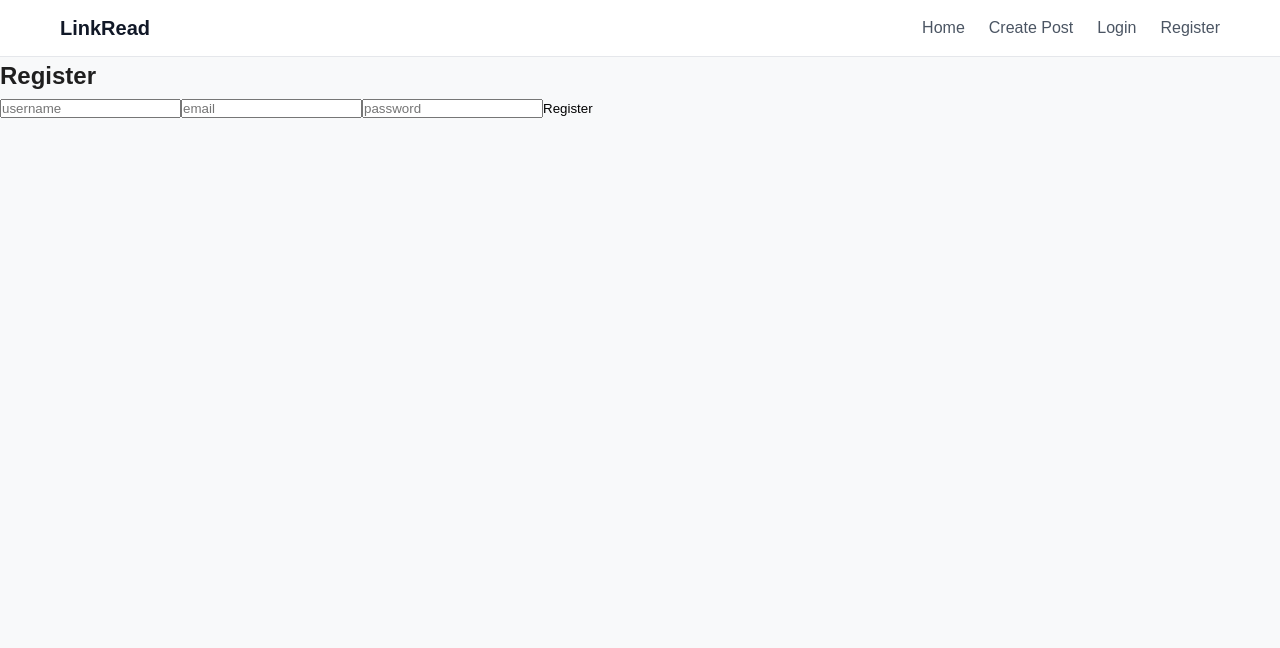
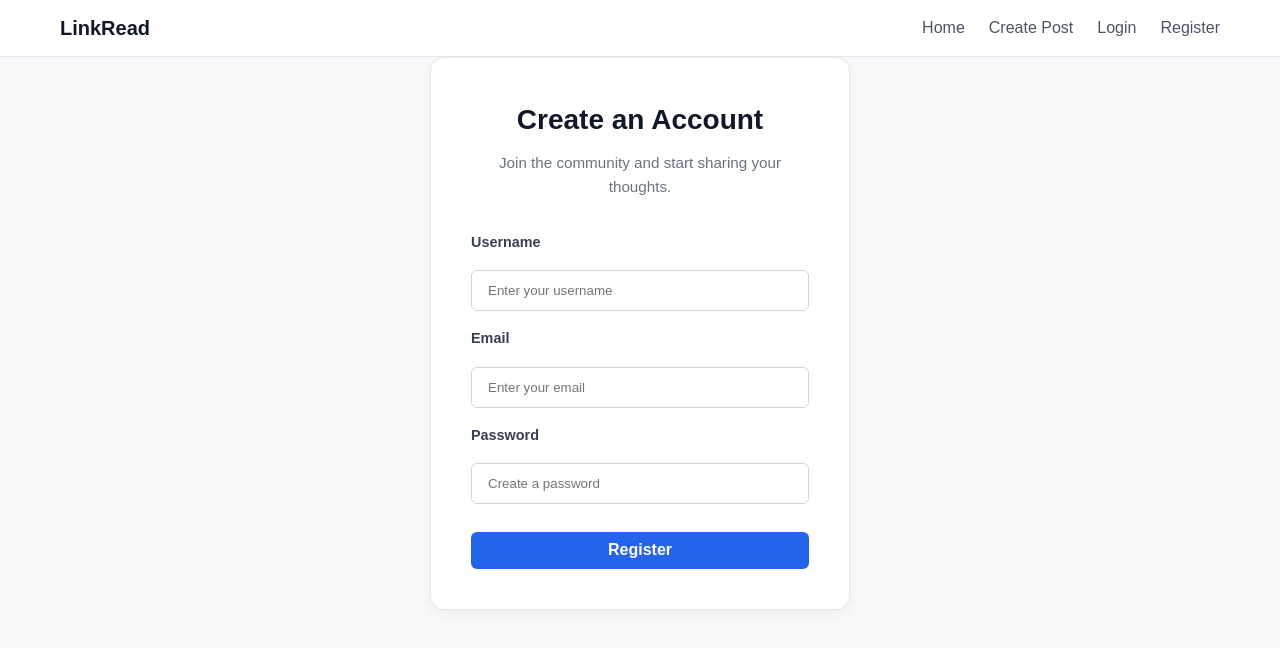
Before and after one commit to maynkxx/LinkRead, a React (Vite) app in the folder frontend/: page /register in a window 1280 px wide. Shown: the top 648 px of the page. Built offline with nearby package versions, Linux system fonts and the light colour scheme.

Commit message:
feat: add styled Register page UI with new Register.css

```diff
--- a/frontend/src/pages/LogIn.jsx
+++ b/frontend/src/pages/LogIn.jsx
@@ -1,6 +1,7 @@
 import { useState } from "react";
 import { useNavigate } from "react-router-dom";
 import API_URL from "../api";
+import "../styles/Login.css";
 
 export default function Login() {
   const [email, setEmail] = useState("");
@@ -13,7 +14,9 @@ export default function Login() {
       headers: { "Content-Type": "application/json" },
       body: JSON.stringify({ email, password })
     });
+
     const data = await res.json();
+
     if (data.token) {
       localStorage.setItem("token", data.token);
       navigate("/");
@@ -23,11 +26,34 @@ export default function Login() {
   };
 
   return (
-    <div>
-      <h2>Login</h2>
-      <input placeholder="email" onChange={e => setEmail(e.target.value)} />
-      <input placeholder="password" type="password" onChange={e => setPassword(e.target.value)} />
-      <button onClick={submit}>Login</button>
+    <div className="container login-wrapper">
+
+      <div className="login-card">
+        <h1 className="login-title">Login to Your Account</h1>
+        <p className="login-sub">Access your discussions and stay connected.</p>
+
+        <div className="login-form">
+          <label>Email</label>
+          <input
+            className="input"
+            placeholder="Enter your email"
+            onChange={e => setEmail(e.target.value)}
+          />
+
+          <label>Password</label>
+          <input
+            className="input"
+            placeholder="Enter your password"
+            type="password"
+            onChange={e => setPassword(e.target.value)}
+          />
+
+          <button className="btn btn-primary login-btn" onClick={submit}>
+            Login
+          </button>
+        </div>
+      </div>
+
     </div>
   );
 }
--- a/frontend/src/pages/Register.jsx
+++ b/frontend/src/pages/Register.jsx
@@ -1,6 +1,7 @@
 import { useState } from "react";
 import { useNavigate } from "react-router-dom";
 import API_URL from "../api";
+import "../styles/Register.css";
 
 export default function Register() {
   const [form, setForm] = useState({ username: "", email: "", password: "" });
@@ -12,7 +13,9 @@ export default function Register() {
       headers: { "Content-Type": "application/json" },
       body: JSON.stringify(form)
     });
+
     const data = await res.json();
+
     if (data.token) {
       localStorage.setItem("token", data.token);
       navigate("/");
@@ -22,12 +25,42 @@ export default function Register() {
   };
 
   return (
-    <div>
-      <h2>Register</h2>
-      <input placeholder="username" onChange={e => setForm({ ...form, username: e.target.value })} />
-      <input placeholder="email" onChange={e => setForm({ ...form, email: e.target.value })} />
-      <input placeholder="password" type="password" onChange={e => setForm({ ...form, password: e.target.value })} />
-      <button onClick={submit}>Register</button>
+    <div className="container register-wrapper">
+
+      <div className="register-card">
+        <h1 className="register-title">Create an Account</h1>
+        <p className="register-sub">Join the community and start sharing your thoughts.</p>
+
+        <div className="register-form">
+
+          <label>Username</label>
+          <input
+            className="input"
+            placeholder="Enter your username"
+            onChange={e => setForm({ ...form, username: e.target.value })}
+          />
+
+          <label>Email</label>
+          <input
+            className="input"
+            placeholder="Enter your email"
+            onChange={e => setForm({ ...form, email: e.target.value })}
+          />
+
+          <label>Password</label>
+          <input
+            className="input"
+            type="password"
+            placeholder="Create a password"
+            onChange={e => setForm({ ...form, password: e.target.value })}
+          />
+
+          <button className="btn btn-primary register-btn" onClick={submit}>
+            Register
+          </button>
+        </div>
+      </div>
+
     </div>
   );
 }
--- /dev/null
+++ b/frontend/src/styles/Register.css
@@ -0,0 +1,54 @@
+/* REGISTER PAGE WRAPPER */
+.register-wrapper {
+  display: flex;
+  justify-content: center;
+  padding-top: 3rem;
+}
+
+/* REGISTER CARD */
+.register-card {
+  width: 100%;
+  max-width: 420px;
+  background: white;
+  padding: 2.5rem;
+  border-radius: 14px;
+  border: 1px solid #e5e7eb;
+  box-shadow: 0 4px 12px rgba(0,0,0,0.05);
+  text-align: center;
+}
+
+/* TITLE & SUBTITLE */
+.register-title {
+  font-size: 1.75rem;
+  font-weight: 700;
+  color: #111827;
+  margin-bottom: 0.5rem;
+}
+
+.register-sub {
+  font-size: 0.95rem;
+  color: #6b7280;
+  margin-bottom: 2rem;
+}
+
+/* FORM */
+.register-form {
+  display: flex;
+  flex-direction: column;
+  text-align: left;
+  gap: 1rem;
+}
+
+.register-form label {
+  font-weight: 600;
+  font-size: 0.9rem;
+  color: #374151;
+}
+
+.register-btn {
+  width: 100%;
+  margin-top: 0.75rem;
+  padding: 0.75rem;
+  font-size: 1rem;
+  border-radius: 10px;
+}
```
